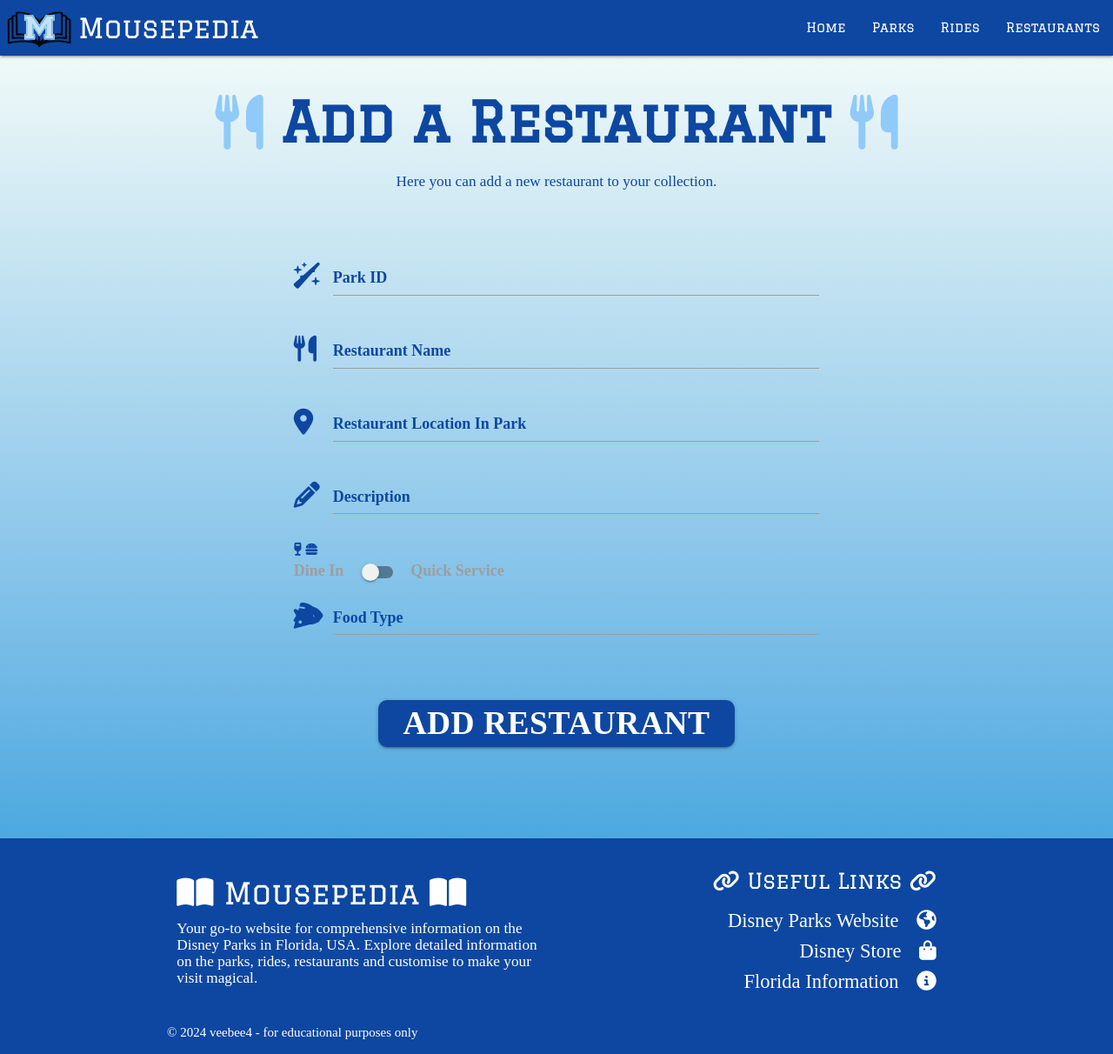
After one commit to veebee4/mousepediadb, a Flask app: page /add_restaurant in a window 1280 px wide. The commit adds this page. Shown: the whole page at 87% size. Run offline with Flask 2, Linux system fonts and the light colour scheme; data that the repository does not hold is empty; some libraries are stand-ins or nearby versions; some web fonts are replaced.

Commit message:
Create add_restaurant page and styling

```diff
--- a/mousepediadb/routes.py
+++ b/mousepediadb/routes.py
@@ -137,3 +137,45 @@ def delete_ride(ride_id):
     db.session.delete(ride)
     db.session.commit()
     return redirect(url_for("rides"))
+
+
+@app.route("/restaurants")
+def restaurants():
+    restaurants = Restaurant.query.order_by(Restaurant.restaurant_name).all()
+    return render_template("restaurants.html", restaurants=restaurants)
+
+
+@app.route("/add_restaurant", methods=["GET", "POST"])
+def add_restaurant():
+    if request.method == "POST":
+        try:
+            restaurant_name = request.form.get("restaurant_name")
+            park_id = request.form.get("park_id")
+            restaurant_location = request.form.get("restaurant_location")
+            restaurant_description = request.form.get("restaurant_description")
+            dine_or_quick_service = request.form.get("dine_or_quick_service")
+            food_type = request.form.get("food_type")
+
+            # Check if the park_id exists
+            park = Park.query.get(park_id)
+            if not park:
+                flash("Invalid park ID. Please select a valid park.", "error")
+                return redirect(url_for("add_restaurant"))
+
+            restaurant = Restaurant(
+                park_id=park_id,
+                restaurant_name=restaurant_name,
+                restaurant_location=restaurant_location,
+                restaurant_description=restaurant_description,
+                dine_or_quick_service=dine_or_quick_service,
+                food_type=food_type,
+            )
+            db.session.add(restaurant)
+            db.session.commit()
+            return redirect(url_for("restaurants"))
+
+        except Exception as e:
+            db.session.rollback()
+            return redirect(url_for("add_restaurant"))
+    parks = Park.query.all()
+    return render_template("add_restaurant.html")
--- /dev/null
+++ b/mousepediadb/templates/add_restaurant.html
@@ -0,0 +1,79 @@
+{% extends "base.html" %}
+{% block content %}
+
+<h1 class="blue-text text-darken-4 center-align page-heading"><i class="fa-solid fa-utensils blue-text text-lighten-3"></i> Add a Restaurant <i class="fa-solid fa-utensils blue-text text-lighten-3"></i></h1>
+<h6 class="blue-text text-darken-4 center-align">Here you can add a new restaurant to your collection.</h6>
+
+<!-- Form to add a restaurant to the database -->
+<div class="container add_form">
+    <div class="row">
+        <form class="col s12" method="POST" action="{{ url_for('add_restaurant') }}">
+            <!-- park_id -->
+            <div class="row">
+                <div class="input-field col s12 label-alt-colour">
+                    <i class="fa-solid fa-wand-sparkles blue-text text-darken-4 prefix"></i>
+                    <input id="park_id" name="park_id" minlength="1" type="number" class="validate" required>
+                    <label for="park_id">Park ID</label>
+                </div>
+            </div>
+            <!-- restaurant_name -->
+            <div class="row">
+                <div class="input-field col s12 label-alt-colour">
+                    <i class="fa-solid fa-utensils blue-text text-darken-4 prefix"></i>
+                    <input id="restaurant_name" name="restaurant_name" minlength="5" maxlength="50" type="text" class="validate" required>
+                    <label for="restaurant_name">Restaurant Name</label>
+                </div>
+            </div>
+            <!-- restaurant_location -->
+            <div class="row">
+                <div class="input-field col s12">
+                    <i class="fa-solid fa-location-dot blue-text text-darken-4 prefix"></i>
+                    <input id="restaurant_location" name="restaurant_location" minlength="5" maxlength="50" type="text" class="validate" required>
+                    <label for="restaurant_location">Restaurant Location In Park</label>
+                </div>
+            </div>
+            <!-- restaurant_description -->
+            <div class="row">
+                <div class="input-field col s12">
+                    <i class="fa-solid fa-pencil blue-text text-darken-4 prefix"></i>
+                    <textarea id="restaurant_description" name="restaurant_description" minlength="5" maxlength="500" class="materialize-textarea validate" required></textarea>
+                    <label for="restaurant_description">Description</label>
+                </div>
+            </div>
+            <!-- dine_or_quick_service -->
+            <div class="row">
+                <div class="col s12">
+                    <i class="fa-solid fa-wine-glass blue-text text-darken-4 prefix"></i>
+                    <i class="fa-solid fa-burger blue-text text-darken-4 prefix"></i>
+                    <!-- switch component to select either dine in or quick service-->
+                    <div class="switch">
+                        <label>Dine In
+                            <input type="checkbox" id="dine_or_quick_service" name="dine_or_quick_service" required>
+                            <span class="lever"></span>
+                        Quick Service
+                        </label>
+                    </div>
+                </div>
+            </div>
+            <!-- food_type -->
+            <div class="row">
+                <div class="input-field col s12">
+                    <i class="fa-solid fa-pizza-slice blue-text text-darken-4 prefix"></i>
+                    <i class="fa-solid fa-fish blue-text text-darken-4 prefix"></i>
+                    <textarea id="food_type" name="food_type" minlength="5" maxlength="500" class="materialize-textarea validate" required></textarea>
+                    <label for="food_type">Food Type</label>
+                </div>
+            </div>
+            <!-- Submit button for form -->
+            <div class="row">
+                <div class="col s12 center-align">
+                    <button class="btn-large blue darken-4 submit-button" type="submit" name="action">
+                        Add Restaurant
+                    </button>
+                </div>
+            </div>
+        </form>
+    </div>
+</div>
+
+{% endblock %}
--- a/mousepediadb/templates/add_ride.html
+++ b/mousepediadb/templates/add_ride.html
@@ -11,7 +11,7 @@
             <!-- park_id -->
             <div class="row">
                 <div class="input-field col s12 label-alt-colour">
-                    <i class="fa-solid fa-rocket blue-text text-darken-4 prefix"></i>
+                    <i class="fa-solid fa-wand-sparkles blue-text text-darken-4 prefix"></i>
                     <input id="park_id" name="park_id" minlength="1" type="number" class="validate" required>
                     <label for="park_id">Park ID</label>
                 </div>
--- a/mousepediadb/templates/base.html
+++ b/mousepediadb/templates/base.html
@@ -23,7 +23,7 @@
                     <li class="nav-link"><a href="{{ url_for('home') }}">Home</a></li>
                     <li class="nav-link"><a href="{{ url_for('parks') }}">Parks</a></li>
                     <li class="nav-link"><a href="{{ url_for('rides') }}">Rides</a></li>
-                    <li class="nav-link"><a href="">Restaurants</a></li>
+                    <li class="nav-link"><a href="{{ url_for('restaurants') }}">Restaurants</a></li>
                 </ul>
             </div>
         </nav>
@@ -33,7 +33,7 @@
             <li><a href="{{ url_for('home') }}">Home</a></li>
             <li><a href="{{ url_for('parks') }}">Parks</a></li>
             <li><a href="{{ url_for('rides') }}">Rides</a></li>
-            <li><a href="">Restaurants</a></li>
+            <li><a href="{{ url_for('restaurants') }}">Restaurants</a></li>
         </ul>
     </header>
 
--- a/mousepediadb/templates/restaurants.html
+++ b/mousepediadb/templates/restaurants.html
@@ -1,7 +1,9 @@
 {% extends "base.html" %}
 {% block content %}
 
-<h1 class="blue-text text-darken-4 center-align page-heading"><i class="fa-solid fa-utensils blue-text text-lighten-3"> Restaurants <i class="fa-solid fa-utensils blue-text text-lighten-3"></h1>
+<h1 class="blue-text text-darken-4 center-align page-heading">
+    <i class="fa-solid fa-utensils blue-text text-lighten-3"></i> Restaurants <i class="fa-solid fa-utensils blue-text text-lighten-3"></i>
+</h1>
 
 <div class="container">
     <div class="row">
@@ -16,7 +18,7 @@
     <div class="col s12 m6 l3">
         <div class="card medium">
             <div class="card-content">
-                <i class="fa-solid fa-rocket"></i>
+                <i class="fa-solid fa-utensils blue-text text-darken-4"></i>
                 <h3>{{ restaurant.restaurant_name }}</h3>
             </div>
             <div class="card-tabs">
--- a/mousepediadb/templates/rides.html
+++ b/mousepediadb/templates/rides.html
@@ -16,7 +16,7 @@
     <div class="col s12 m6 l3">
         <div class="card medium">
             <div class="card-content">
-                <i class="fa-solid fa-rocket"></i>
+                <i class="fa-solid fa-rocket blue-text text-darken-4"></i>
                 <h3>{{ ride.ride_name }}</h3>
             </div>
             <div class="card-tabs">
```
